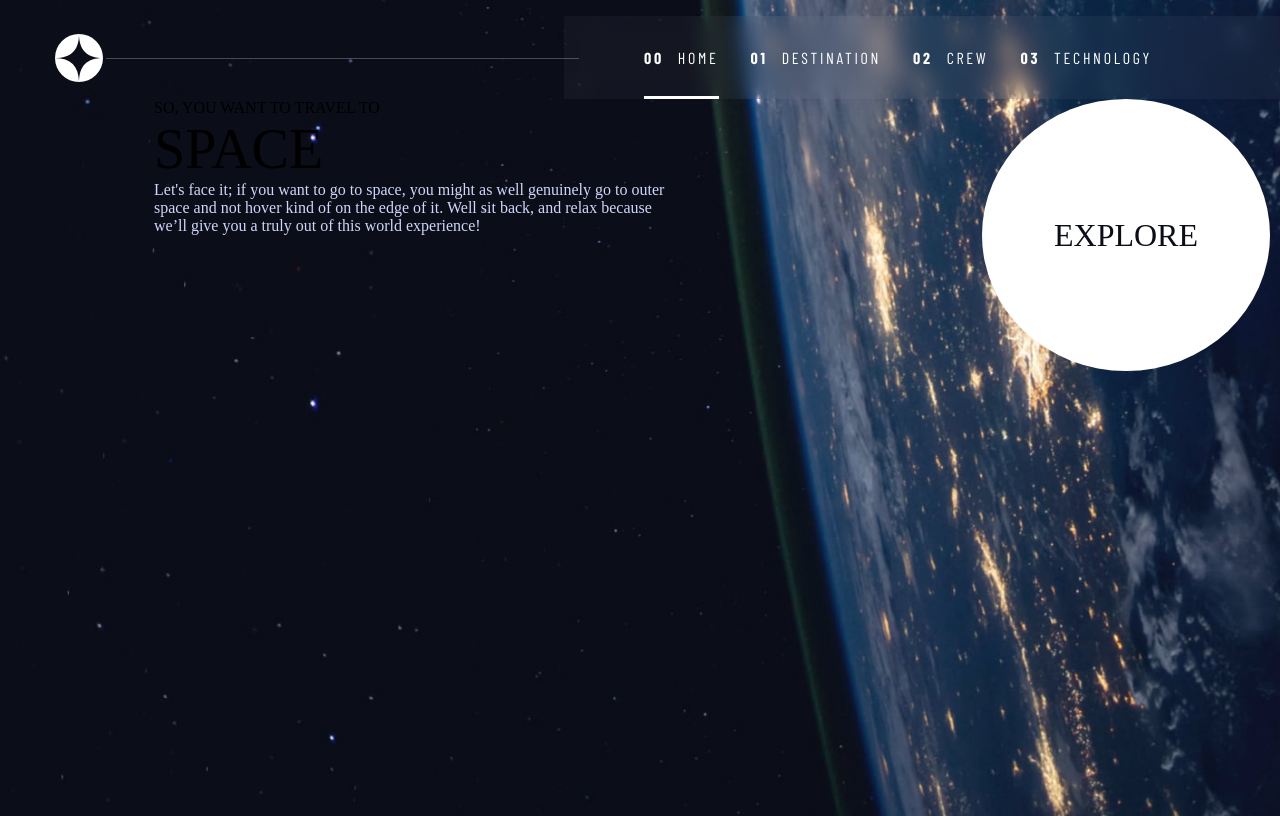
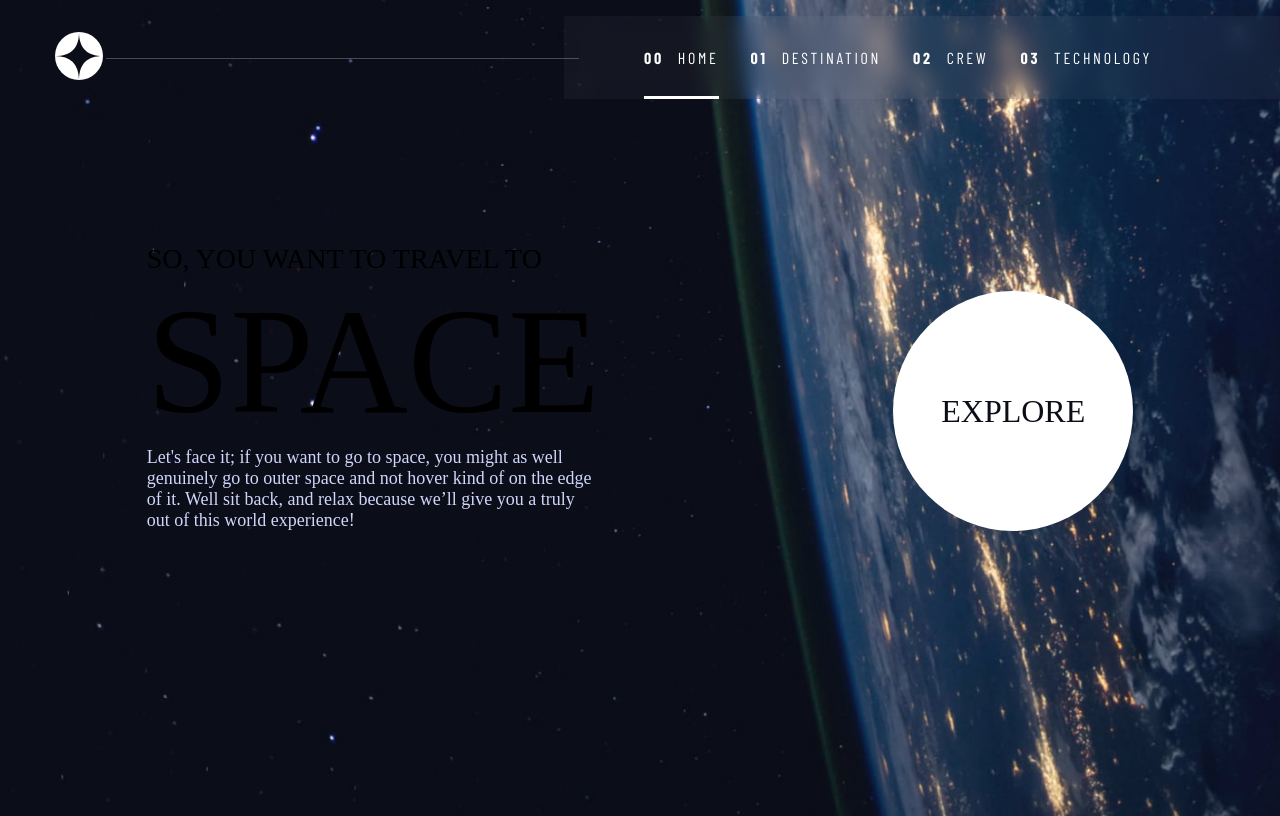
Before and after one commit to EnzoVescovali/FrontendMentor-Space-Tourism, a plain HTML site: page index.html in a window 1280 px wide. Drawn offline with nearby package versions, Linux system fonts and the light colour scheme; a web font is replaced by a local one.

Commit message:
finish to style home  page for computers, add animation on btn and nav

```diff
--- a/index.html
+++ b/index.html
@@ -57,7 +57,7 @@
     <main>
       <div class="flex homeContainer">
         <div class="homeContent">
-          <div class="caps">so, you want to travel to</div>
+          <div class="caps fs600">so, you want to travel to</div>
           <h1 class="caps">space</h1>
           <p>
             Let's face it; if you want to go to space, you might as well
@@ -66,7 +66,7 @@
             world experience!
           </p>
         </div>
-        <div class="exploreBtn">
+        <div class="btnContainer">
           <a href="#" class="caps btn ff500">explore</a>
         </div>
       </div>
--- a/starter-code/assets/css/media.css
+++ b/starter-code/assets/css/media.css
@@ -20,17 +20,40 @@
 
     .homeContainer {
         flex-direction: row;
+        justify-content: space-around;
+    }
+
+    .homeContent {
+        width: min-content;
     }
 
     /* font-size */
     .btn {
         font-size: var(--fs-tb-btn);
+        width: 242px;
+        height: 242px;
+
     }
 }
 
 @media (width >= 720px) {
+    /* font */
+    h1 {
+        font-size: var(--fs-cp-h1);
+    }
+
+    p {
+        font-size: var(--fs-cp-400);
+    }
+
+    .fs600 {
+        font-size: var(--fs-cp-600);
+    }
+    /* font */
+
     body {
         background-image: url(../img/home/background-home-desktop.jpg);
+        overflow: hidden;
     }
 
     header {
@@ -42,7 +65,6 @@
 
         && ul {
             position: relative;
-            /* padding-block: 2rem; */
 
             &&::before {
                 content: '';
@@ -67,10 +89,9 @@
         && li {
             position: relative;
             padding-block: 2rem;
-            /* border: 1px solid red; */
         }
 
-        && li:first-child:after {
+        && li:first-child::after {
             content: '';
             display: block;
             background-color: var(--clr-neutral-lgt);
@@ -80,9 +101,31 @@
             right: 0;
             bottom: 0;
         }
+
+        && li::before {
+            content: '';
+            display: none;
+            background-color: var(--clr-neutral-lgt);
+            height: 3px;
+            width: 100%;
+            position: absolute;
+            right: 0;
+            bottom: 0;
+        }
+
+        && li:hover::before {
+            display: block;
+        }
+    }
+
+    .btnContainer {
+        margin-block-start: 3rem;
     }
 
     .btn {
         font-size: var(--fs-cp-btn);
+        width: 240px;
+        height: 240px;
     }
+
 }
--- a/starter-code/assets/css/style.css
+++ b/starter-code/assets/css/style.css
@@ -23,8 +23,7 @@ nav {
 
 /* nav */
 header {
-    /* border: 1px solid lime; */
-    align-items: center;
+    margin-block-end: 9rem;
 
     && img {
         margin: 1rem 3.4375rem;
@@ -62,11 +61,6 @@ a {
     justify-content: space-around;
 }
 
-.homeContainer >* {
-    /* border: 1px solid red; */
-    width: fit-content;
-}
-
 h1 {
     font-size: var(--fs-mb-h2);
     font-family: var(--ff-500);
@@ -78,9 +72,14 @@ h1 {
     display: inline-flex;
     justify-content: center;
     align-items: center;
-    width: 200%;
-    height: 200%;
+    width: 150px;
+    height: 150px;
     background-color: var(--clr-neutral-lgt);
     border-radius: 50%;
     color: var(--clr-neutral-drk);
 }
+
+.btn:hover {
+    -webkit-box-shadow: 0px 0px 0px 90px rgba(255, 255, 255, 10%);
+    box-shadow: 0px 0px 0px 90px rgba(255, 255, 255, 10%);
+}
```
